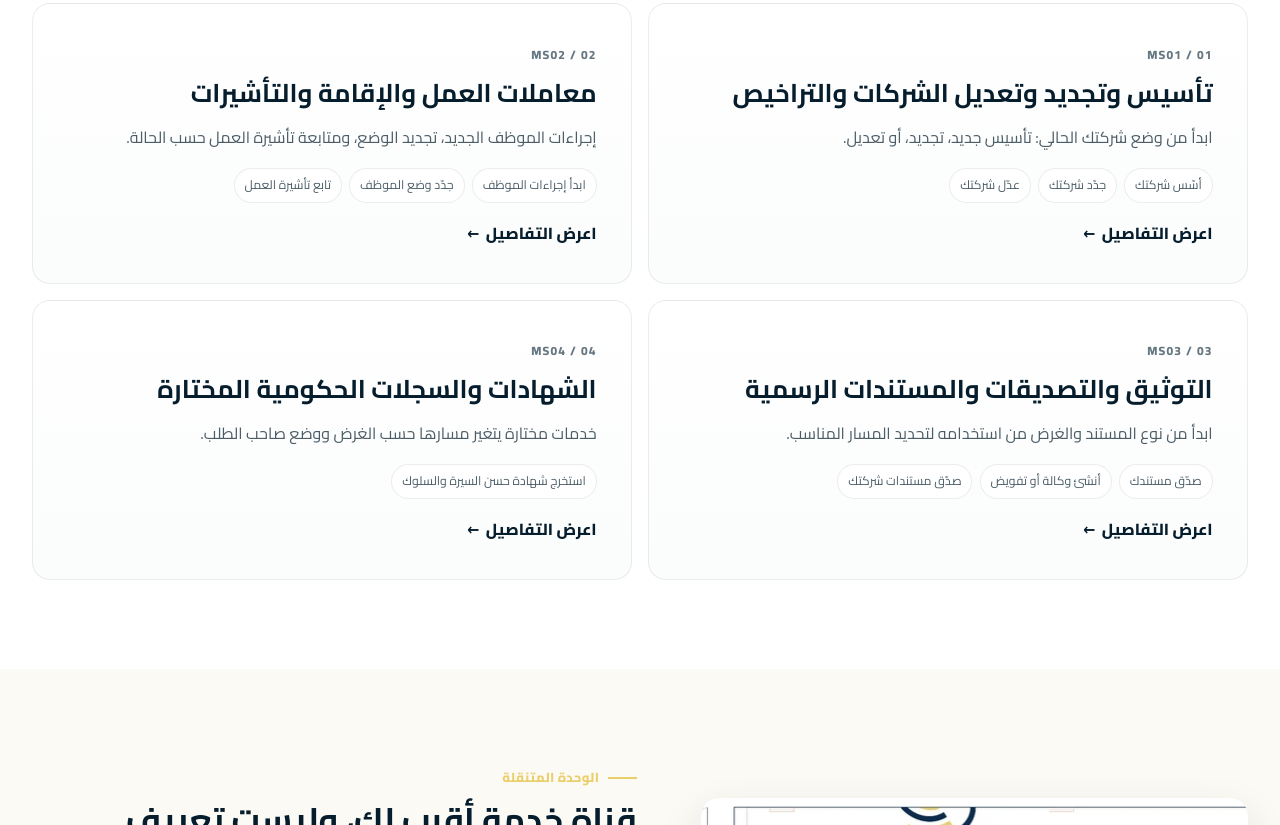
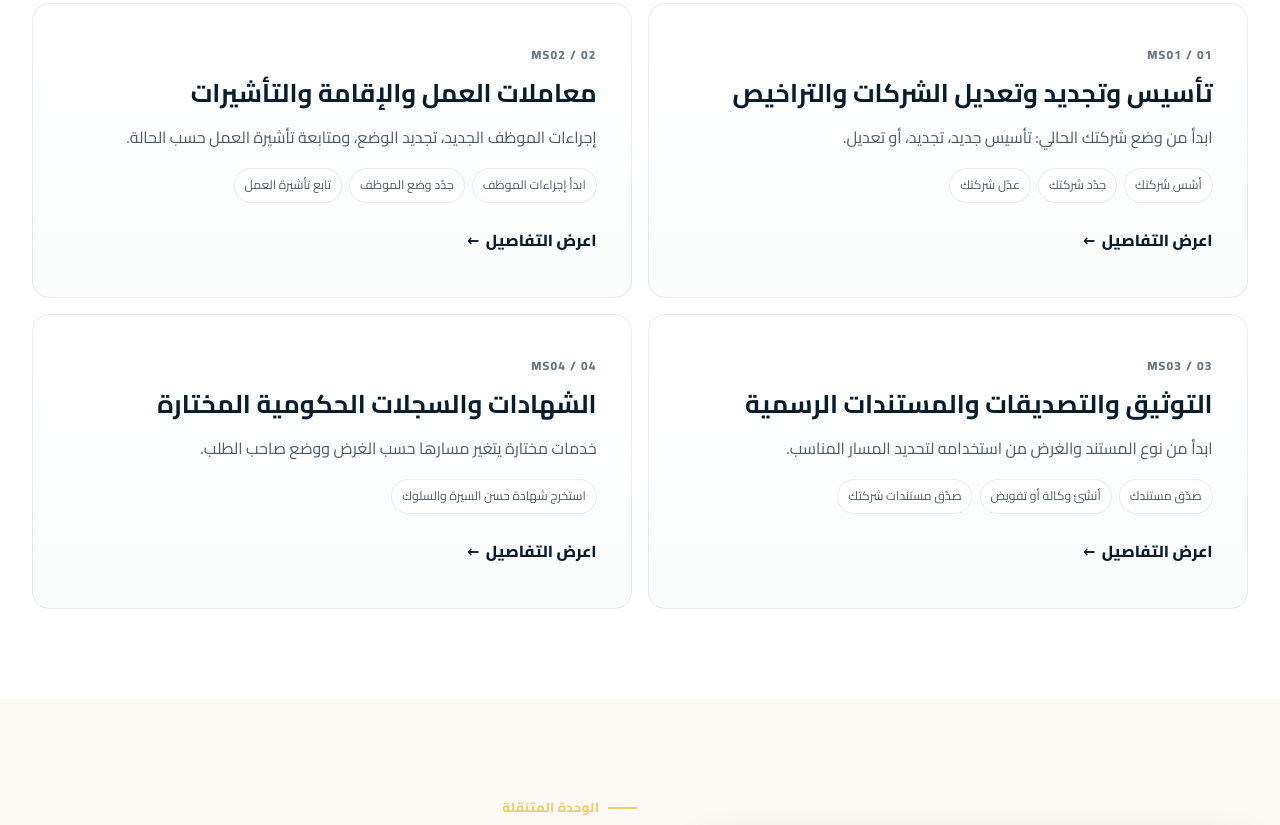
Before and after one commit to orveax/abshertam, a plain HTML site: page ar/index.html in a window 1280 px wide. Shown: the part 878-1703 px from the top of the page. Drawn offline with Linux system fonts and the light colour scheme.

Commit message:
qa: load shared visual and device fixes across v2 routes

```diff
--- a/assets/css/fonts.css
+++ b/assets/css/fonts.css
@@ -3,5 +3,10 @@
   Locked: Cairo (Arabic) + Inter (English)
   Font files are intentionally not bundled. Online delivery may use Google Fonts
   or a production font host; offline fallback stacks remain functional.
+
+  QA note: the temporary Website v2 QA fixes layer is imported here so every
+  v2 route receives browser/device corrections during validation. It must be
+  consolidated into owning component styles before Production Candidate.
 */
 @import url('https://fonts.googleapis.com/css2?family=Cairo:wght@400;500;600;700;800&family=Inter:wght@400;500;600;700;800&display=swap');
+@import url('/assets/css/pages/qa-fixes-v2.css');
```
